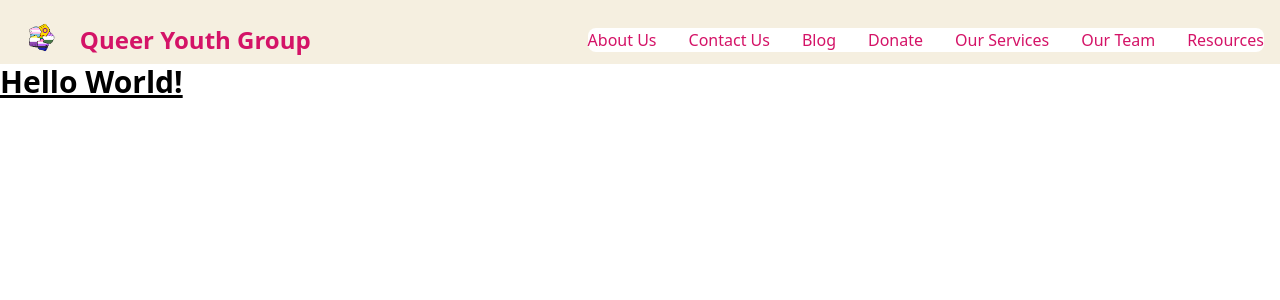
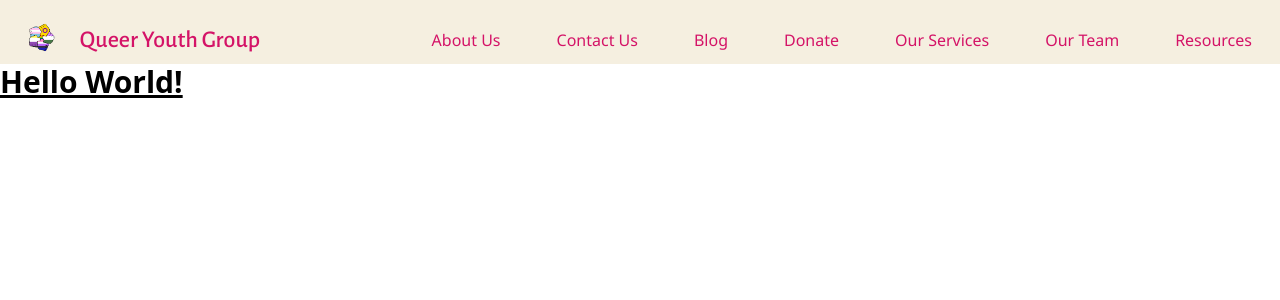
Before and after one commit to steinderace/queeryouthgroup, a React (Vite) app: page / in a window 1280 px wide. Shown: the top 300 px of the page. Built offline with nearby package versions, Linux system fonts and the light colour scheme.

Commit message:
added transition animations in navbar; working on burger menu

```diff
--- a/package.json
+++ b/package.json
@@ -11,6 +11,7 @@
   },
   "dependencies": {
     "@tailwindcss/vite": "^4.0.9",
+    "queeryouthgroup": "file:",
     "react": "^19.0.0",
     "react-dom": "^19.0.0",
     "react-router-dom": "^7.2.0",
--- a/src/components/Navbar.jsx
+++ b/src/components/Navbar.jsx
@@ -1,56 +1,64 @@
-import React from 'react'
+import React, { useState } from 'react'
 import { Link } from 'react-router-dom'
 
 import QYGLogo from '../assets/QYGpng.png'
 
 const Navbar = () => {
+    const [isOpen, setIsOpen] = useState(false);
+
     return (
         <nav style={{ backgroundColor: "#F5EFE0" }} className="h-16 border-gray-200 dark:bg-gray-900">
             <div className="max-w-screen-xl flex flex-wrap items-center justify-between mx-auto p-4">
+
+                {/* Logo and Title */}
                 <div className="flex items-center justify-start space-x-3">
                     <img src={QYGLogo} className="h-12 w-auto" alt="QYG Logo" />
-                <span style={{ color: "#D41367" }} className="self-center text-2xl font-semibold whitespace-nowrap dark:text-white"> Queer Youth Group </span>
+                    <span style={{ color: "#D41367" }} className="self-center text-2xl font-medium text-[#D41367] whitespace-nowrap dark:text-white font-alegreya-sans"> Queer Youth Group </span>
                 </div>
-            <button data-collapse-toggle="navbar-default" type="button" class="inline-flex items-center p-2 w-10 h-10 justify-center text-sm text-gray-500 rounded-lg md:hidden hover:bg-gray-100 focus:outline-none focus:ring-2 focus:ring-gray-200 dark:text-gray-400 dark:hover:bg-gray-700 dark:focus:ring-gray-600" aria-controls="navbar-default" aria-expanded="false">
-                <span class="sr-only">Open main menu</span>
-                <svg class="w-5 h-5" aria-hidden="true" xmlns="http://www.w3.org/2000/svg" fill="none" viewBox="0 0 17 14">
+
+                {/* Burger menu for collapse */}
+                <button data-collapse-toggle="navbar-default" type="button" className="inline-flex items-center p-2 w-10 h-10 justify-center text-sm text-white rounded-lg md:hidden hover:bg-gray-100 focus:outline-none focus:ring-2 focus:ring-gray-200 dark:text-gray-400 dark:hover:bg-gray-700 dark:focus:ring-gray-600" aria-controls="navbar-default" aria-expanded="false">
+                    <span className="sr-only">Open main menu</span>
+                    <svg className="w-5 h-5" aria-hidden="true" xmlns="http://www.w3.org/2000/svg" fill="none" viewBox="0 0 17 14">
                         <path stroke="currentColor" stroke-linecap="round" stroke-linejoin="round" stroke-width="2" d="M1 1h15M1 7h15M1 13h15"/>
                     </svg>
                 </button>
+
+                {/* Navbar links */}
                 <div className="hidden w-full md:block md:w-auto" id="navbar-default">
-                <ul className="font-medium flex flex-col p-4 md:p-0 mt-4 border border-gray-100 rounded-lg bg-gray-50 md:flex-row md:space-x-8 rtl:space-x-reverse md:mt-0 md:border-0 md:bg-white dark:bg-gray-800 md:dark:bg-gray-900 dark:border-gray-700">
+                    <ul className="font-normal font-noto-sans flex flex-col p-4 md:p-0 mt-4 rounded-lg md:flex-row md:space-x-8 rtl:space-x-reverse md:mt-0 md:border-0">
                         <li>
-                        <Link to="/about" style={{ color: "#D41367 "}} className="block py-2 px-3 text-white bg-blue-700 rounded-sm md:bg-transparent md:text-blue-700 md:p-0 dark:text-white md:dark:text-blue-500" aria-current="page">
+                            <Link to="/about" className="block py-2 px-3 text-[#D41367] rounded-md transition duration-300 ease-in-out bg-transparent hover:bg-[#D41367] hover:text-white" aria-current="page">
                                 About Us
                             </Link>
                         </li>
                         <li>
-                        <Link to="/contact" style={{ color: "#D41367 "}} className="block py-2 px-3 text-white bg-blue-700 rounded-sm md:bg-transparent md:text-blue-700 md:p-0 dark:text-white md:dark:text-blue-500" aria-current="page">
+                                <Link to="/contact" className="block py-2 px-3 text-[#D41367] rounded-md transition duration-300 ease-in-out bg-transparent hover:bg-[#D41367] hover:text-white" aria-current="page">
                                 Contact Us
                             </Link>
                         </li>
                         <li>
-                        <Link to="/blog" style={{ color: "#D41367 "}} className="block py-2 px-3 text-white bg-blue-700 rounded-sm md:bg-transparent md:text-blue-700 md:p-0 dark:text-white md:dark:text-blue-500" aria-current="page">
+                            <Link to="/blog" className="block py-2 px-3 text-[#D41367] rounded-md transition duration-300 ease-in-out bg-transparent hover:bg-[#D41367] hover:text-white" aria-current="page">
                                 Blog
                             </Link>
                         </li>
                         <li>
-                        <Link to="/donate" style={{ color: "#D41367 "}} className="block py-2 px-3 text-white bg-blue-700 rounded-sm md:bg-transparent md:text-blue-700 md:p-0 dark:text-white md:dark:text-blue-500" aria-current="page">
+                            <Link to="/donate" className="block py-2 px-3 text-[#D41367] rounded-md transition duration-300 ease-in-out bg-transparent hover:bg-[#D41367] hover:text-white" aria-current="page">
                                 Donate
                             </Link>
                         </li>
                         <li>
-                        <Link to="/services" style={{ color: "#D41367 "}} className="block py-2 px-3 text-white bg-blue-700 rounded-sm md:bg-transparent md:text-blue-700 md:p-0 dark:text-white md:dark:text-blue-500" aria-current="page">
+                            <Link to="/services" className="block py-2 px-3 text-[#D41367] rounded-md transition duration-300 ease-in-out bg-transparent hover:bg-[#D41367] hover:text-white" aria-current="page">
                                 Our Services
                             </Link>
                         </li>
                         <li>
-                        <Link to="/team" style={{ color: "#D41367 "}} className="block py-2 px-3 text-white bg-blue-700 rounded-sm md:bg-transparent md:text-blue-700 md:p-0 dark:text-white md:dark:text-blue-500" aria-current="page">
+                            <Link to="/team" className="block py-2 px-3 text-[#D41367] rounded-md transition duration-300 ease-in-out bg-transparent hover:bg-[#D41367] hover:text-white" aria-current="page">
                                 Our Team
                             </Link>
                         </li>
                         <li>
-                        <Link to="/resources" style={{ color: "#D41367 "}} className="block py-2 px-3 text-white bg-blue-700 rounded-sm md:bg-transparent md:text-blue-700 md:p-0 dark:text-white md:dark:text-blue-500" aria-current="page">
+                            <Link to="/resources" className="block py-2 px-3 text-[#D41367] rounded-md transition duration-300 ease-in-out bg-transparent hover:bg-[#D41367] hover:text-white" aria-current="page">
                                 Resources
                             </Link>
                         </li>
--- a/src/index.css
+++ b/src/index.css
@@ -1,4 +1,12 @@
+@import url('https://fonts.googleapis.com/css2?family=Alegreya+Sans:ital,wght@0,100;0,300;0,400;0,500;0,700;0,800;0,900;1,100;1,300;1,400;1,500;1,700;1,800;1,900&family=Noto+Sans:ital,wght@0,100..900;1,100..900&family=Open+Sans:ital,wght@0,300..800;1,300..800&display=swap');
+
 @import "tailwindcss";
+
+@theme {
+  --font-open-sans: "Open Sans", sans-serif;
+  --font-noto-sans: "Noto Sans", sans-serif;
+  --font-alegreya-sans: "Alegreya Sans", sans-serif;
+}
 
 /* :root {
   font-family: system-ui, Avenir, Helvetica, Arial, sans-serif;
```
Also changed, not shown: 1 other file (tests, documents, lock files or other folders). Lines whose indentation alone changed are shown as unchanged.
